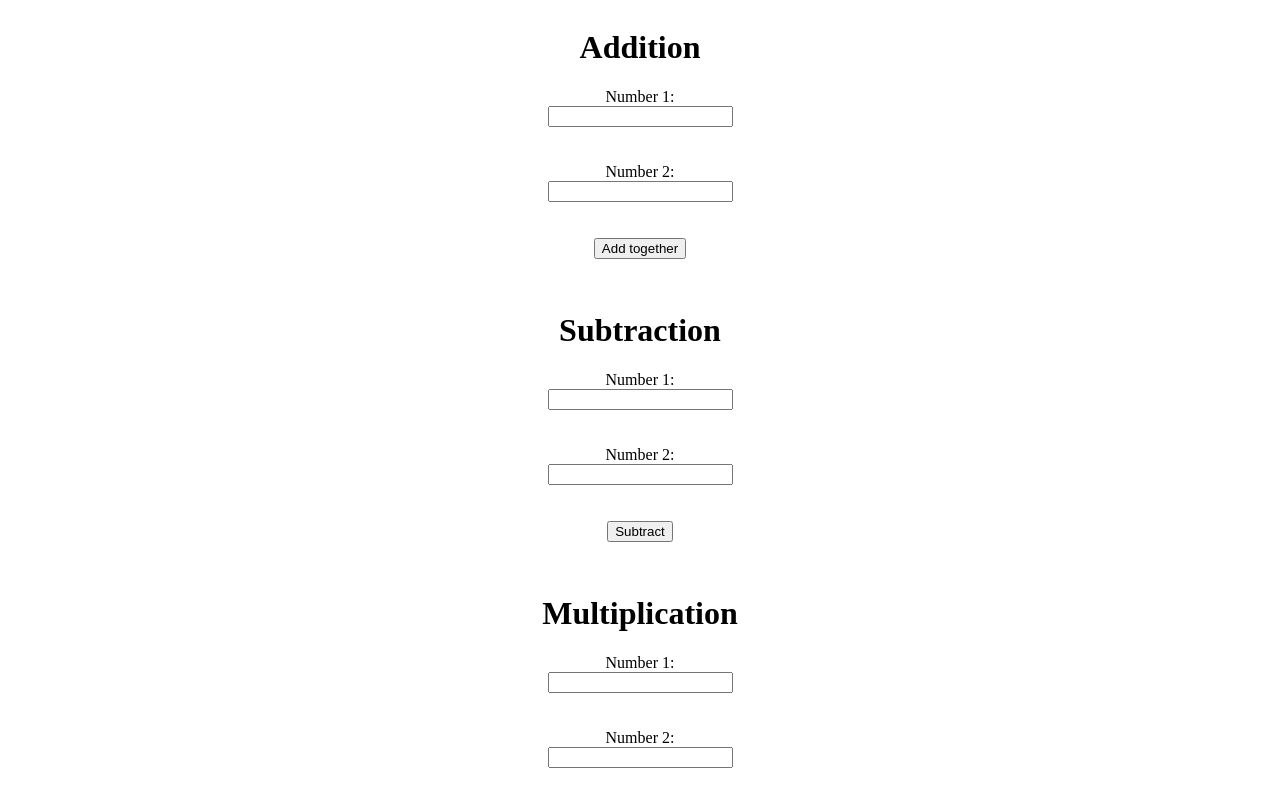
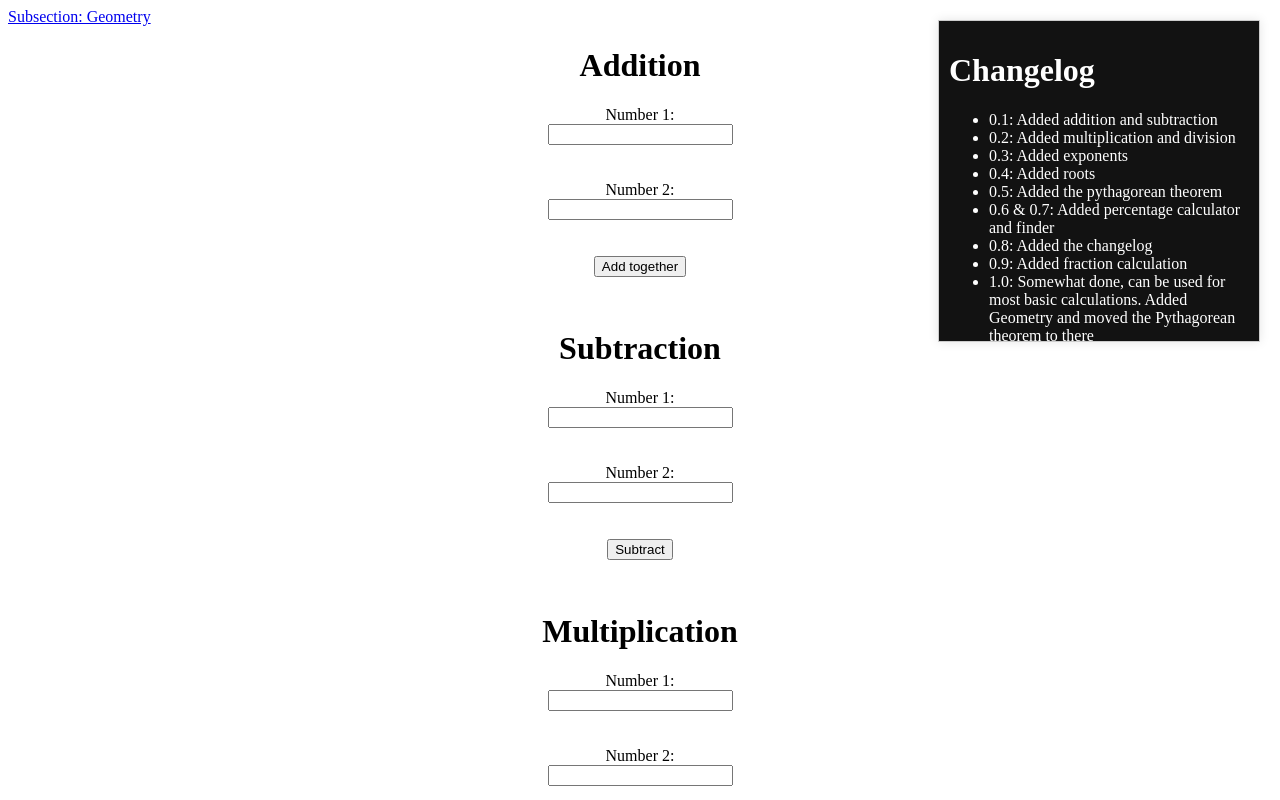
Before and after one commit to Nolami/Calculator, a plain HTML site: page html/index.html in a window 1280 px wide. Shown: the top 800 px of the page. Drawn offline with Linux system fonts and the light colour scheme.

Commit message:
Ash baby

```diff
--- a/html/index.html
+++ b/html/index.html
@@ -82,11 +82,52 @@
             align-items:center;
             text-align:center;
         }
+        changebox {
+            position:absolute;
+            top: 20px;
+            right: 20px;
+            width:300px;
+            max-height: 300px;
+            overflow-y: scroll;
+            border: 1px solid #ccc;
+            padding: 10px;
+            background-color: #121212;
+            box-shadow: 0px 0px 10px rgba(0, 0, 0, 0.1);
+        }
+        li {
+            color:#ffffff;
+        }
     </style>
     <script src="../js/actual.js"></script>
 
 </head>
 <body>
+    <a href="../html/geometry.html" target="_blank">Subsection: Geometry</a>
+    <changebox>
+        <h1 style="color:#ffffff;">Changelog</h1>
+
+    <ul>
+        <li><span class="version">0.1: Added addition and subtraction</span></li>
+        <li><span class="version">0.2: Added multiplication and division</span></li>
+        <li><span class="version">0.3: Added exponents</span></li>
+        <li><span class="version">0.4: Added roots</span></li>
+        <li><span class="version">0.5: Added the pythagorean theorem</span></li>
+        <li><span class="version">0.6 & 0.7: Added percentage calculator and finder</span></li>
+        <li><span class="version">0.8: Added the changelog</span></li>
+        <li><span class="version">0.9: Added fraction calculation</span></li>
+        <li><span class="version">1.0: Somewhat done, can be used for most basic calculations. Added Geometry and moved the Pythagorean theorem to there</span></li>
+    </ul>
+
+    <br><br>
+    <ul>
+        <li><span class="bugfix">0.1: Answers did not want to display</span></li>
+        <li><span class="bugfix">0.2: Same as 0.1, wrong variable naming</span></li>
+        <li><span class="bugfix">0.3: Exponents could not do negative exponents correctly, has been fixed</span></li>
+        <li><span class="bugfix">0.4: Could not do negative roots before</span></li>
+        <li><span class="bugfix">0.6: Did not display the correct answer, variable naming issue</span></li>
+        <li><span class="bugfix">1.0: Forgot to insert the links correctly, they work now though</span></li>
+    </ul>
+    </changebox>
     <addition>
         <h1>Addition</h1>
         <label for="numad1">Number 1: </label>
@@ -211,9 +252,7 @@
         <button onclick="fracSub()">Subtract</button>
         <p id="fracsubres"></p>
     </fracsub>
-    <a href="html/geometry.html" target="_blank">Subsection: Geometry</a>
 
-    <br><br>
-    <a href="html/changelog.html" target="_blank">View Changelog</a>
+
 </body>
 </html>
```
Also changed, not shown: html/changelog.html (deleted, +0 -38 lines).
